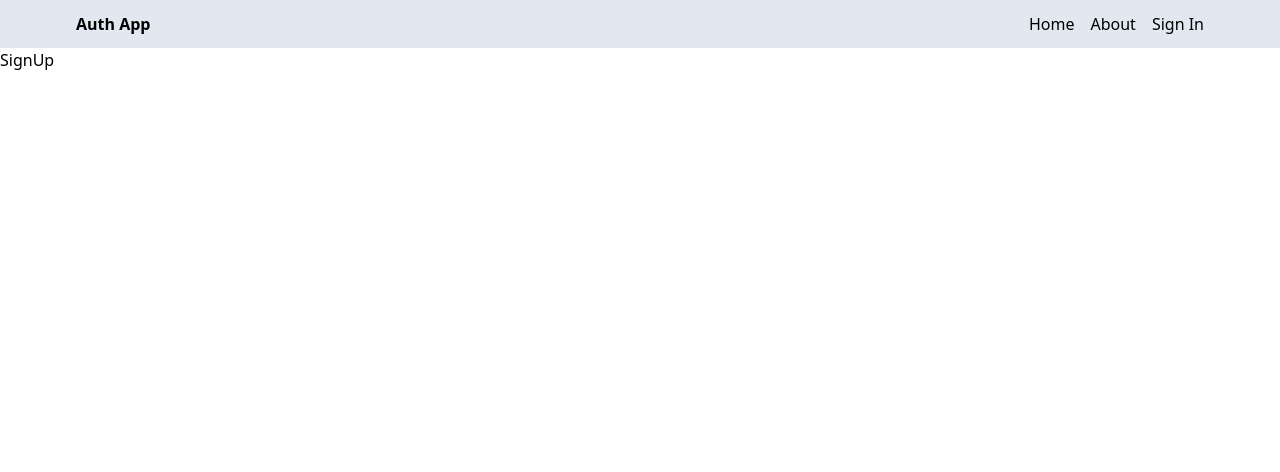
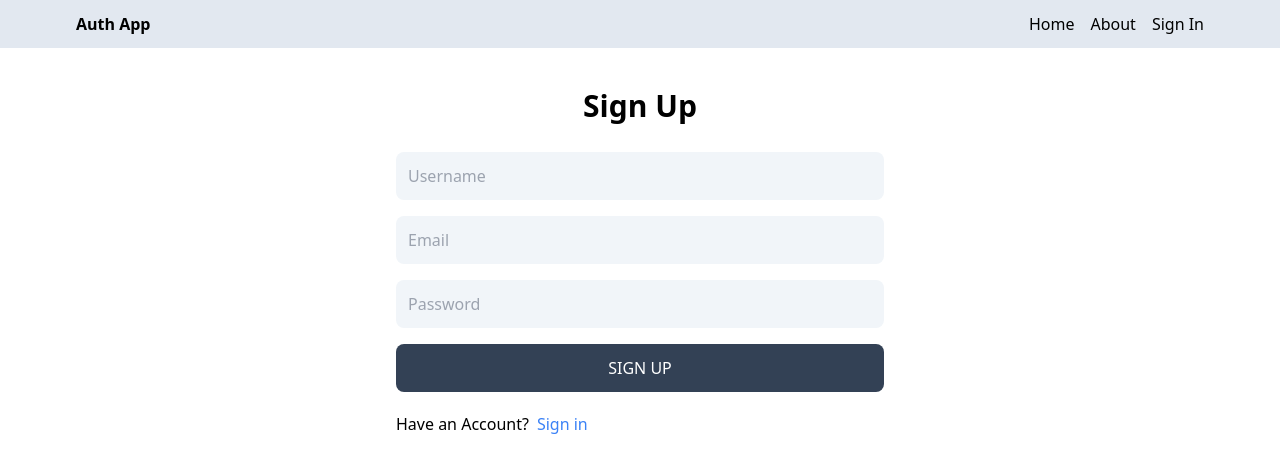
Before and after one commit to DeepeshDandriyal/mern-auth, a React (Vite) app in the folder client/: page /sign-up in a window 1280 px wide. Shown: the top 472 px of the page. Built offline with nearby package versions, Linux system fonts and the light colour scheme.

Commit message:
sign up page ui

```diff
--- a/client/src/pages/SignUp.jsx
+++ b/client/src/pages/SignUp.jsx
@@ -1,5 +1,41 @@
+import { Link } from "react-router-dom";
+
 const SignUp = () => {
-  return <div>SignUp</div>;
+  return (
+    <div className="p-3 max-w-lg mx-auto">
+      <h1 className="text-center font-semibold text-3xl my-7">Sign Up</h1>
+      <form action="" className="flex flex-col gap-4">
+        <input
+          type="text"
+          placeholder="Username"
+          id="username"
+          className="bg-slate-100 p-3 rounded-lg"
+        />
+        <input
+          type="email"
+          placeholder="Email"
+          id="email"
+          className="bg-slate-100 p-3 rounded-lg"
+        />
+        <input
+          type="password"
+          placeholder="Password"
+          id="password"
+          className="bg-slate-100 p-3 rounded-lg"
+        />
+        <button className="bg-slate-700 text-white p-3 rounded-lg uppercase hover:opacity-95 disabled:opacity-75">
+          Sign up
+        </button>
+      </form>
+      <div className="flex gap-2 mt-5">
+        <p>Have an Account?</p>
+        <Link to="/sign-in">
+          {" "}
+          <span className="text-blue-500">Sign in </span>
+        </Link>
+      </div>
+    </div>
+  );
 };
 
 export default SignUp;
```
